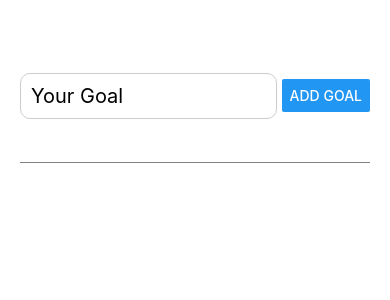
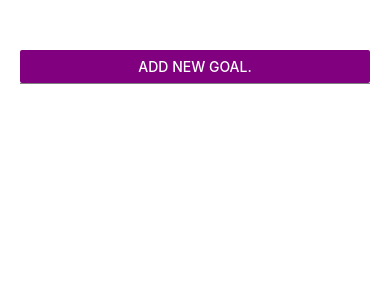
Before and after one commit to Arjesh1/React-Native-Goal-App, a React Native app: screen / in a window 390 px wide. Shown: the top 300 px of the page. Built offline with nearby package versions, Linux system fonts and the light colour scheme.

Commit message:
feat: modal for adding new goal

```diff
--- a/App.js
+++ b/App.js
@@ -1,25 +1,31 @@
 import { useState } from 'react';
-import {StyleSheet, View, FlatList} from 'react-native';
+import {StyleSheet, View, FlatList, Button} from 'react-native';
 import GoalItem from './components/GoalItem'
 import GoalInput from './components/GoalInput';
 
 export default function App() {
   const [totalGoals, setTotalGoals] = useState([])
-
+  const [modalIsVisible, setModalIsVisible] = useState(false)
 
   const handleOnGoalSubmit = (enteredGoalText)=>{
     setTotalGoals(currentGoals => [...currentGoals, {goal:enteredGoalText, id: Date.now().toString() }])
   }
 
   const handleOnGoalDelete = (id)=>{
-     setTotalGoals(currentGoals =>{
+
+       setTotalGoals(currentGoals =>{
         return currentGoals.filter((goal)=> goal.id !== id)
     })
+
+
   }
 
   return (
     <View style={styles.appContainer}>
-      <GoalInput onAddGoal={handleOnGoalSubmit}/>
+      <View style={styles.inputContainer}>
+      <Button title='Add new goal.' color='purple' onPress={()=> setModalIsVisible(true)}/>
+       <GoalInput visible={modalIsVisible}  onAddGoal={handleOnGoalSubmit}/>
+      </View>
       <View style={styles.goalContainer}>
         <FlatList data={totalGoals} keyExtractor={(item, i)=>{return item.id}} renderItem={itemData => {
           itemData.index
@@ -35,9 +41,18 @@ export default function App() {
 
 const styles = StyleSheet.create({
   appContainer:{
-    paddingTop: 30,
+    marginTop: 50,
     paddingHorizontal: 20,
     flex: 1,
+  },
+
+  inputContainer: {
+    borderBottomWidth: 1,
+    borderColor: 'grey',
+
+
+
+
   },
 
   goalContainer: {
--- a/components/GoalInput.js
+++ b/components/GoalInput.js
@@ -1,5 +1,5 @@
 import { useState } from "react"
-import { Button, StyleSheet, TextInput, View } from "react-native"
+import { Button, StyleSheet, TextInput, View, Modal } from "react-native"
 
 const GoalInput = (props) => {
   const [enteredGoalText, setEnteredGoalText] = useState('')
@@ -13,17 +13,19 @@ const GoalInput = (props) => {
   }
 
   return (
-    <View style={styles.inputContainer}>
+    <Modal visible={props.visible} animationType="slide">
+    <View style={styles.inputContent}>
         <TextInput style={styles.inputArea} placeholder='Your Goal' value={enteredGoalText} onChangeText={handleOnInputChange} />
         <Button title='Add Goal' onPress={addGoalHandler}/>
       </View>
+      </Modal>
   )
 }
 
 export default GoalInput
 
 const styles = StyleSheet.create({
-    inputContainer: {
+    inputContent: {
     flexDirection: 'row',
     justifyContent: 'space-between',
     alignItems: 'center',
--- a/components/GoalItem.js
+++ b/components/GoalItem.js
@@ -8,12 +8,15 @@ const GoalItem = (props) => {
 
 
   return (
-  <Pressable onPress={()=>deleteSelectedGoal(props.data.item.id)}>
+   <Pressable onPress={()=>deleteSelectedGoal(props.data.item.id)} android_ripple={{color: '#210644'}} styles={({pressed})=> pressed && styles.pressedItem} >
    <View  style={styles.listItems} >
+
         <Text  style={styles.listItem}>{props.data.index + 1}.</Text>
         <Text  style={styles.listItem}>{props.data.item.goal}</Text>
+
    </View>
-  </Pressable>
+   </Pressable>
+
   )
 }
 
@@ -25,7 +28,12 @@ const styles = StyleSheet.create({
     gap: 10,
     borderRadius: 10,
     backgroundColor: 'purple',
-     marginVertical: 5,
+    marginVertical: 5,
+
+  },
+
+  pressedItem:{
+    opacity: 0.5,
 
   },
 
```
